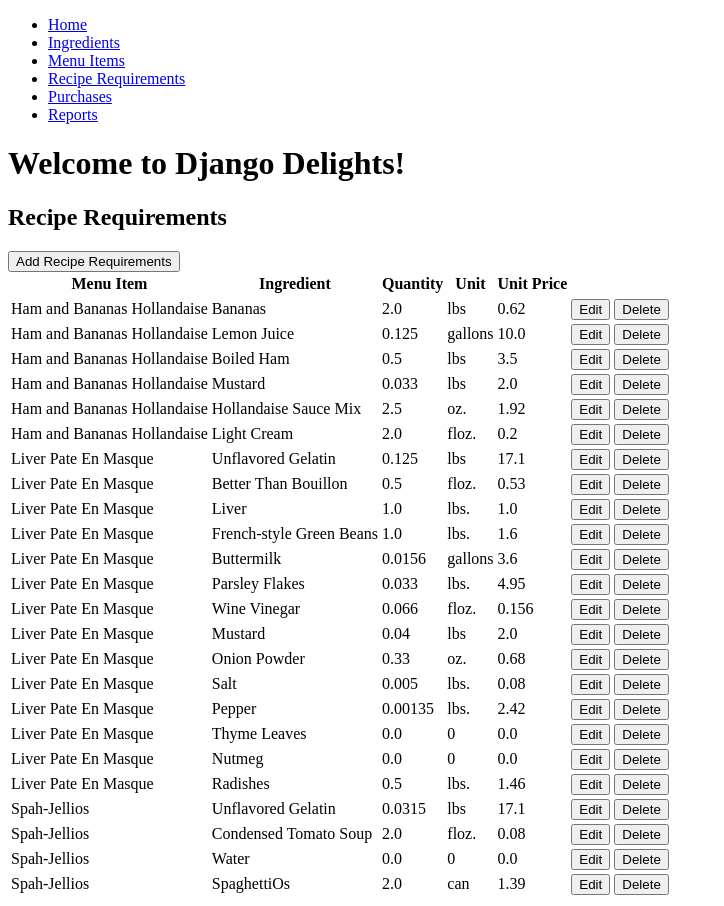
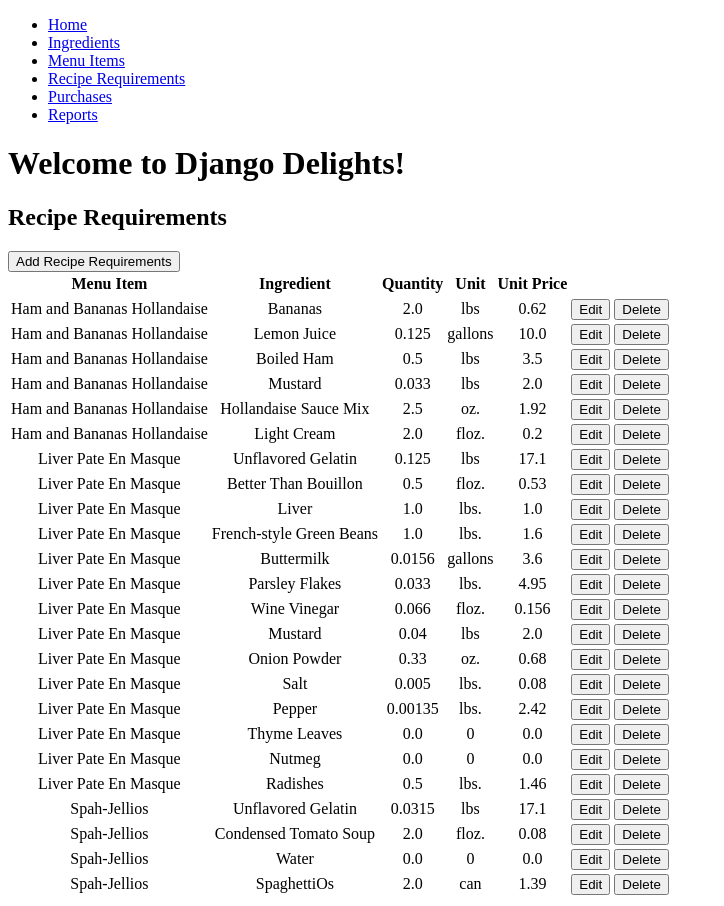
Before and after one commit to CheckOutJacksCode/DjangoDelights, a Django app: page /reciperequirement/list in a window 1280 px wide. Shown: the whole page, without its empty margins (0-724 px from the left). Run offline with Django 4.2, Linux system fonts and the light colour scheme; a user stored in the database is signed in; data comes from the database, SQL or seed files in the repository.

Commit message:
even more html fixes

```diff
--- a/inventory/templates/inventory/reciperequirement_list.html
+++ b/inventory/templates/inventory/reciperequirement_list.html
@@ -14,11 +14,11 @@
   {% for reciperequirement in reciperequirement_list %}
   </tr>
   <tr>
-      <td>{{ reciperequirement.menu_item }}</td>
-      <td>{{ reciperequirement.ingredient }}</td>
-      <td>{{ reciperequirement.quantity }}</td>
-      <td>{{ reciperequirement.ingredient.unit }}</td>
-      <td>{{ reciperequirement.ingredient.unit_price }}</td>
+      <td style="text-align:center">{{ reciperequirement.menu_item }}</td>
+      <td style="text-align:center">{{ reciperequirement.ingredient }}</td>
+      <td style="text-align:center">{{ reciperequirement.quantity }}</td>
+      <td style="text-align:center">{{ reciperequirement.ingredient.unit }}</td>
+      <td style="text-align:center">{{ reciperequirement.ingredient.unit_price }}</td>
       <td><a href="{% url 'reciperequirementupdate' reciperequirement.id %}"><button>Edit</button></a></td>
       <td><a href="{% url 'reciperequirementdelete' reciperequirement.id %}"><button>Delete</button></a></td>
   </tr>
```
